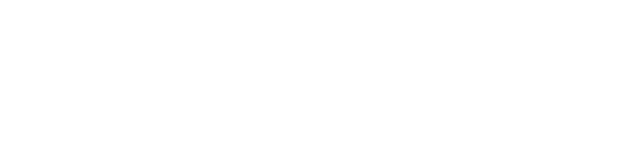
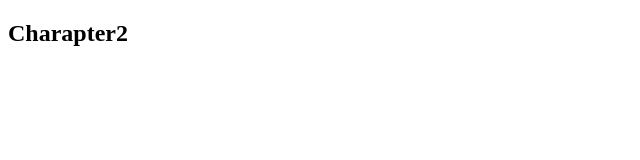
Before and after one commit to AriiSib/FirstRepository, a plain HTML site: page Index.html in a window 1280 px wide. Shown: the whole page, without its empty margins (0-640 px from the left). Drawn offline with Linux system fonts and the light colour scheme.

Commit message:
Add charapter 2

```diff
--- a/Index.html
+++ b/Index.html
@@ -4,5 +4,5 @@
     <meta charset="UTF-8">
     <title>Моя первая страница</title>
   </head>
-  <body></body>
+  <body><h2>Charapter2</h2></body>
 </html>
```
